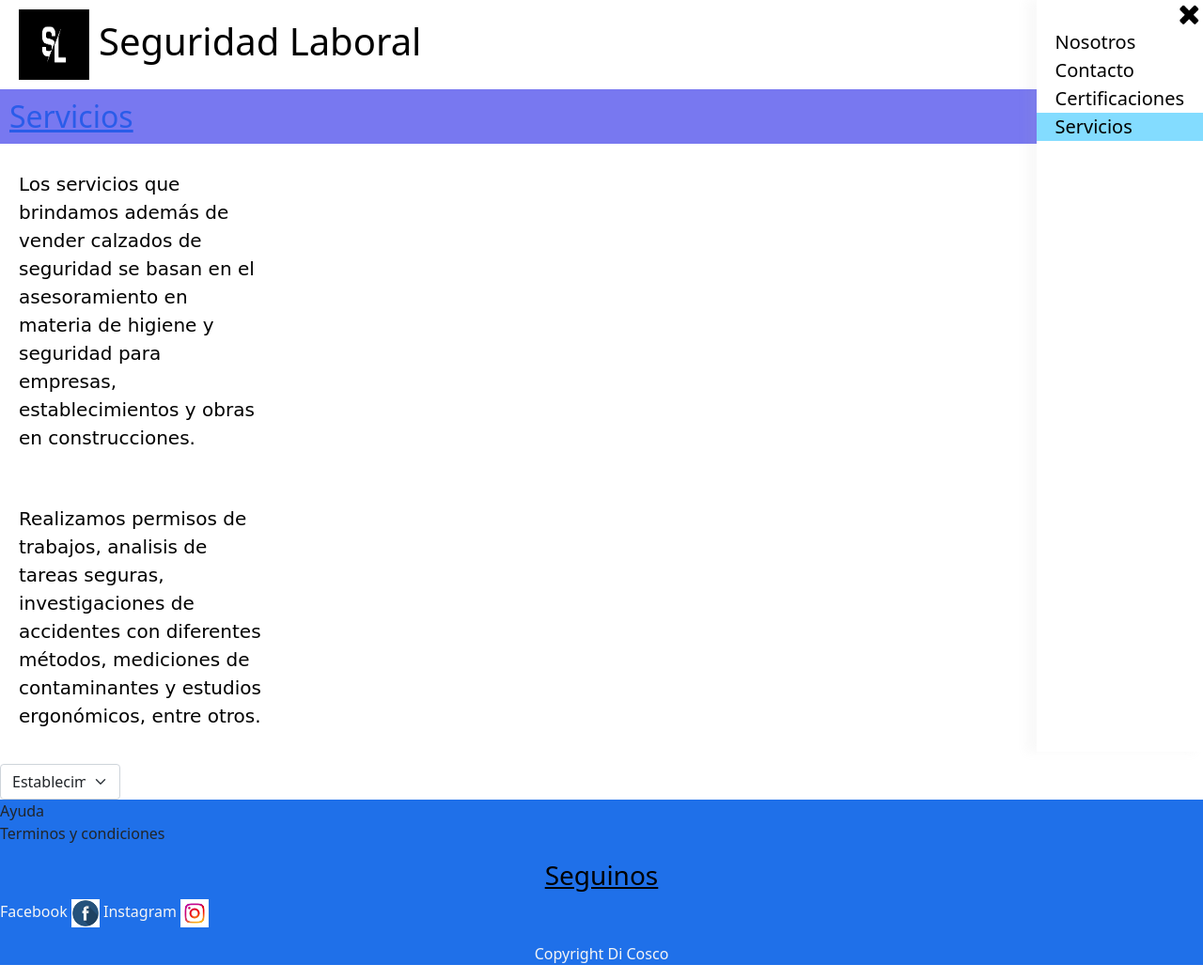
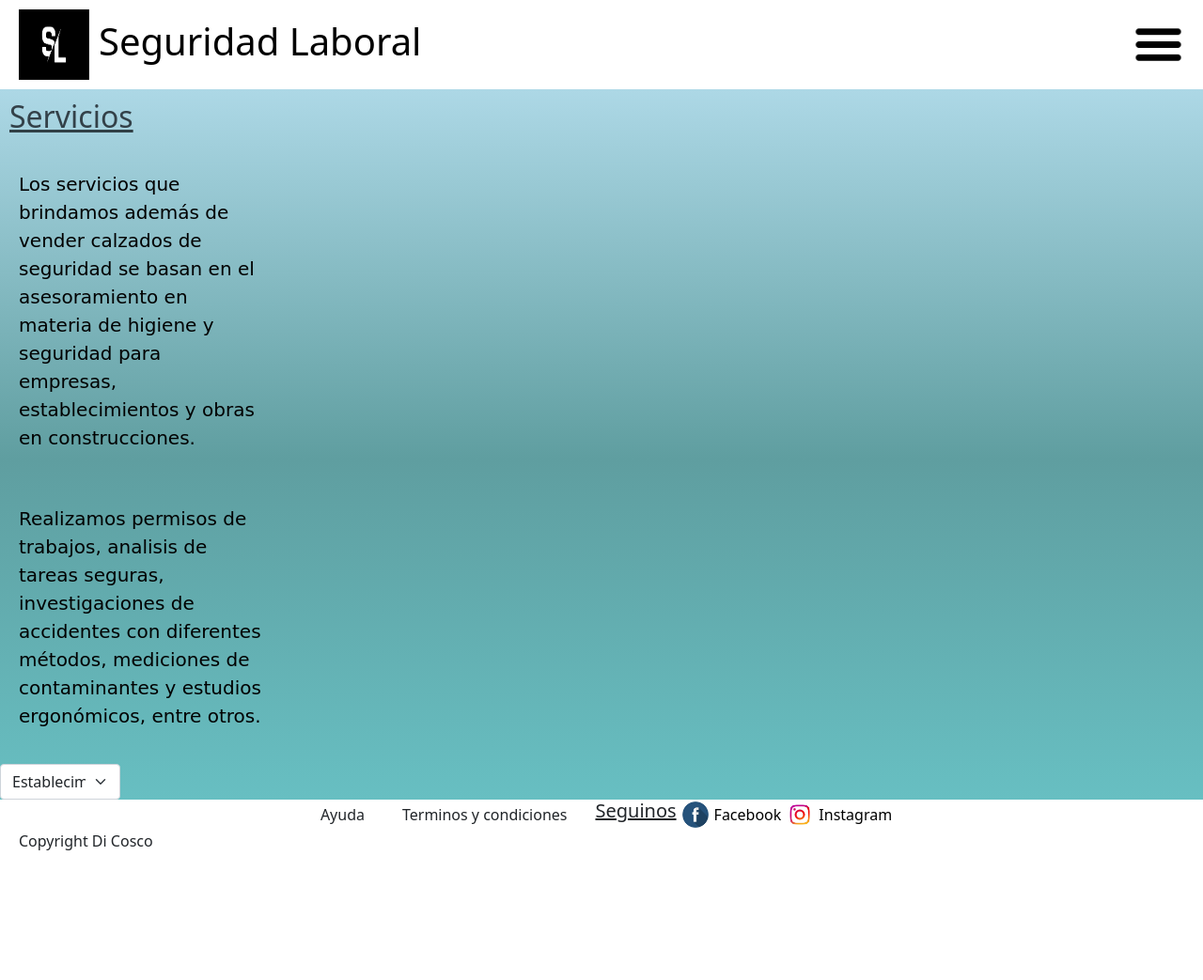
Before and after one commit to luciodicosco/seguridad, a plain HTML site: page pages/servicios.html in a window 1280 px wide. Shown: the whole page at 94% size. After the commit the page ends 907 px from the top, so only its background shows below. Drawn offline with nearby package versions, Linux system fonts and the light colour scheme.

Commit message:
se pulieron detalles

```diff
--- a/estilos/estilos.css
+++ b/estilos/estilos.css
@@ -46,14 +46,15 @@ ul{
 
     .menuContenedor{
         position: absolute;
-        display: flex;
+        display: none;
         flex-direction: column;
         align-items: flex-end;
         right: 0px;
         width: auto;
-        height: 100%;
+        height: auto;
         background: #FFFFFF;
         box-shadow: -10px 0px 10px 1px rgba(170, 170, 170, 0.075);
+        z-index: 999;
     }
 
     .lista{
@@ -87,6 +88,8 @@ ul{
 #nosotros {
     display: grid;
     grid-template-columns: 450px 600px;
+}
+.fondo{
     background-image: linear-gradient(lightblue, cadetblue, rgb(104, 194, 197));
 }
 .card{
@@ -102,8 +105,7 @@ ul{
 h2{
     padding: 10px;
     text-decoration: underline;
-    background-color: rgb(120, 120, 240);
-    color: rgba(11, 81, 230, 0.719)
+    color: rgba(5, 7, 12, 0.719)
 }
 
 img{
@@ -135,41 +137,50 @@ legend{
 /* footer */
 
 footer{
-    background-color:rgb(31, 112, 233)
+    display: flex;
+    flex-direction: row;
+    justify-content: center;
+    align-items: center;
+    background-color:#FFFFFF;
 }
 
-h3{
-text-align: center;
-text-decoration: underline;
-color: black;
+.txtFooter{
+    display: block;
+    margin: 0px 20px 0px 20px;
 }
 
-.listaFooter{
-    display: inline-block;
-    text-align: center;
-    color: whitesmoke
+.redes{
+    display: flex;
+    flex-direction: row;
+    align-items: center;
+    margin: 0px 10px 0px 10px;
+}
+
+.textoRedes{
+    font-size: 20px;
+    text-decoration: underline;
+    cursor: default;
 }
 
 .red{
-    display: inline-block;
-    text-align: center;
-    color: white;
+    display: flex;
+    flex-direction: row;
+    align-items: center;
+    text-decoration: none;
+    margin: 0px 0px 0px 5px;
+    color: black;
+}
+.red span{
+    margin: 0px 0px 0px 5px;
 }
 
-.redDos{
-    display: inline-block;
-    text-align: center;
-    color: white;
+.red:hover{
+    text-decoration: underline;
 }
 
 .imgRedes{
     width: 30px;
     height: 30px;
-}
-
-p{
-text-align: center;
-color: whitesmoke;
 }
 
 .card-title, .card-text{
@@ -198,6 +209,10 @@ color: whitesmoke;
 
 @media (max-width: 480px){
 
+    .titulo{
+        display: none;
+    }
+
     #nosotros{
         display: grid;
         grid-template-columns: 300px;
@@ -209,6 +224,14 @@ color: whitesmoke;
     .card{
         display: grid;
         grid-template-columns: 75px 250px;
+    }
+
+    footer{
+        flex-direction: column;
+    }
+
+    .redes{
+        flex-direction: column;
     }
 }
 
@@ -228,18 +251,10 @@ color: whitesmoke;
         display: grid;
         grid-template-columns: 150px 300px;
     }
-}
 
-
-/*transiciones*/
-
-.imgRedes{
-    transition: 1s;
-}
-
-.imgRedes:hover{
-    height: 50px;
-    width: 50px;
+    footer{
+        flex-direction: column;
+    }
 }
 
 /*animaciones*/
@@ -247,7 +262,7 @@ color: whitesmoke;
 h2{
     animation-name: animado;
     animation-iteration-count: 1;
-    animation-duration: 5s;
+    animation-duration: 1s;
     animation-delay: 0s;
 }
 
--- a/js/app.js
+++ b/js/app.js
@@ -1,21 +1,17 @@
 var menulateral = false
-
-$(document).ready(function () {
-    if (menulateral == false) {
-        console.log("menu cerrado")
-    };
-    if (menulateral == true) {
-        console.log("menu abierto")
-    };
-}
-)
 
 $(function () {
     $('#hambButton').click(function () {
-        $('.menuContenedor').slideDown();
-    })
-
-    $('#closeButton').click(function () {
-        $('.menuContenedor').slideUp();
+        checkHambMenu()
     })
 })
+
+function checkHambMenu() {
+    if (menulateral == true){
+        $('.menuContenedor').slideDown();
+        menulateral = false
+    } else {
+        $('.menuContenedor').slideUp();
+        menulateral = true
+    }
+}
--- a/pages/servicios.html
+++ b/pages/servicios.html
@@ -13,15 +13,6 @@
     <script src="../js/app.js"></script>
 </head>
 <body>
-    <div class="menuContenedor">
-        <img src="../assets/img/cruz.png" id="closeButton">
-        <ul class="lista">
-            <li><a href="./nosotros.html" class="listaNav">Nosotros</a></li>
-            <li ><a href="./contacto.html" class="listaNav">Contacto</a></li>
-            <li><a href="./certificaciones.html" class="listaNav">Certificaciones</a></li>
-            <li class="liSeleccionado"><a href="./servicios.html" class="listaNav">Servicios</a></li>
-        </ul>
-    </div>
     <header>
         <div class="headerContenedor">
             <div class="header">
@@ -34,7 +25,16 @@
                 </a>
             </div>
         </div>
+        <div class="menuContenedor">
+            <ul class="lista">
+                <li><a href="./nosotros.html" class="listaNav">Nosotros</a></li>
+                <li><a href="./contacto.html" class="listaNav">Contacto</a></li>
+                <li><a href="./certificaciones.html" class="listaNav">Certificaciones</a></li>
+                <li class="liSeleccionado"><a href="./servicios.html" class="listaNav">Servicios</a></li>
+            </ul>
+        </div>
     </header>
+    <main class="fondo">
     <section>
             <h2>Servicios</h2>
             <p class="lorem">Los servicios que brindamos además de vender calzados de seguridad se basan en el asesoramiento en materia de higiene y seguridad para empresas, establecimientos y obras en construcciones.
@@ -47,29 +47,23 @@
             <option value="2">Obras</option>
             <option value="3">Otros</option>
           </select>
-    <footer>
-        <nav>
-            <ul>
-                <li>Ayuda</li>
-                <li>Terminos y condiciones</li>
-            </ul>
-        </nav>
-        <section>
-            <h3>Seguinos</h3>
-            <!--img redes-->
-        </section>
-        <section>
-            <ul>
-                <li class="listaFooter">Facebook
-                  <a href="https://www.facebook.com/luchodicosco/"> <img src="../assets/img/facebook.png" class="imgRedes"> </a>
-                </li>
-                <li class="listaFooter">Instagram
-                   <a href="https://www.instagram.com/luchodicosco/?hl=es"> <img src="../assets/img/instagram.png" class="imgRedes"></a>
-                </li>
-            </ul>
-            <p>Copyright Di Cosco <!--Loguito empresa--> </p>
-        </section>
-    </footer>
+        <footer>
+            <span class="txtFooter">Ayuda</span>
+            <span class="txtFooter">Terminos y condiciones</span>
+            <div class="redes">
+                <h3 class="textoRedes">Seguinos</h3>
+                <a class="red" href="https://www.facebook.com/luchodicosco/">
+                    <img src="../assets/img/facebook.png" class="imgRedes">
+                    <span>Facebook</span>
+                </a>
+                <a class="red" href="https://www.instagram.com/luchodicosco/?hl=es">
+                    <img src="../assets/img/instagram.png" class="imgRedes">
+                    <span>Instagram</span>
+                </a>
+            </div>
+        </main>
+            <span class="txtFooter">Copyright Di Cosco</span>
+        </footer>
     <script src="https://cdn.jsdelivr.net/npm/@popperjs/core@2.10.2/dist/umd/popper.min.js" integrity="sha384-7+zCNj/IqJ95wo16oMtfsKbZ9ccEh31eOz1HGyDuCQ6wgnyJNSYdrPa03rtR1zdB" crossorigin="anonymous"></script>
     <script src="https://cdn.jsdelivr.net/npm/bootstrap@5.1.3/dist/js/bootstrap.min.js" integrity="sha384-QJHtvGhmr9XOIpI6YVutG+2QOK9T+ZnN4kzFN1RtK3zEFEIsxhlmWl5/YESvpZ13" crossorigin="anonymous"></script>
 </body>
```
Also changed, not shown: index.html (+24 -34 lines), pages/certificaciones.html (+26 -32 lines), pages/contacto.html (+25 -35 lines), pages/nosotros.html (+24 -30 lines).
